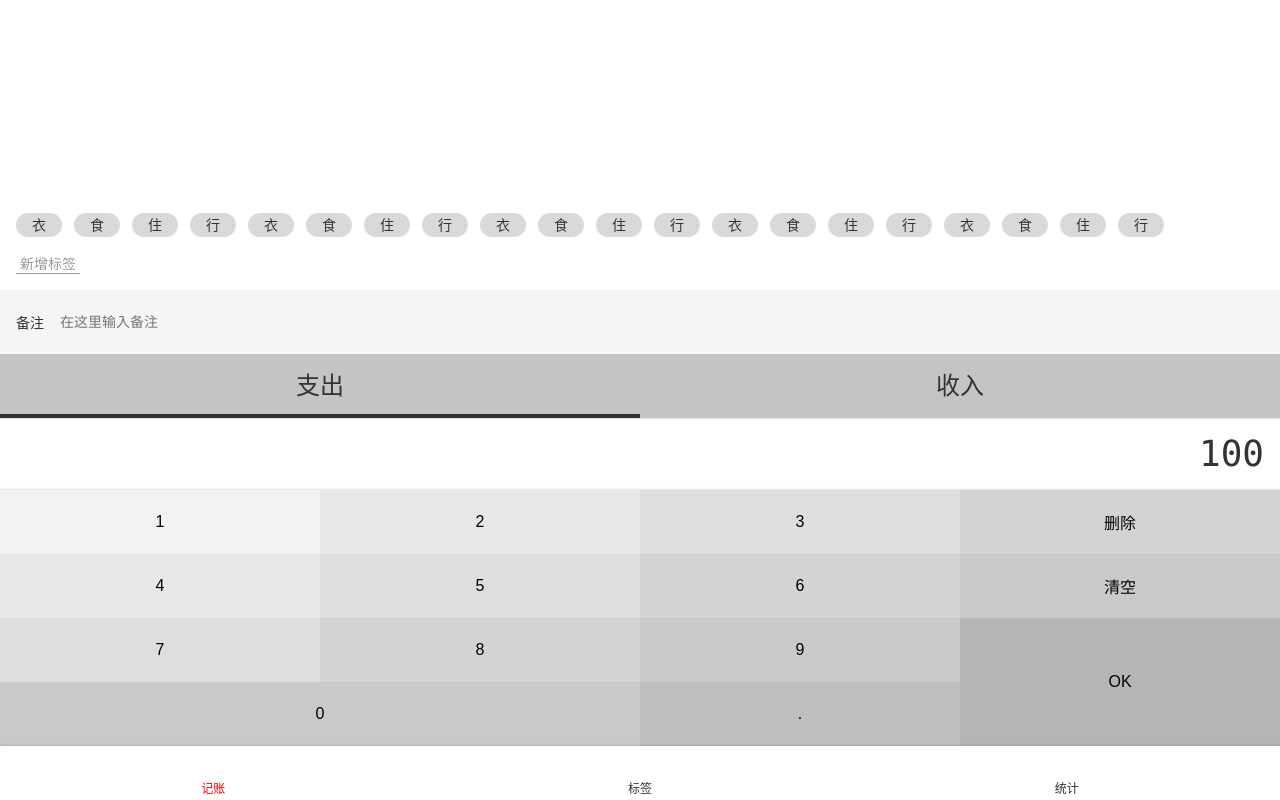
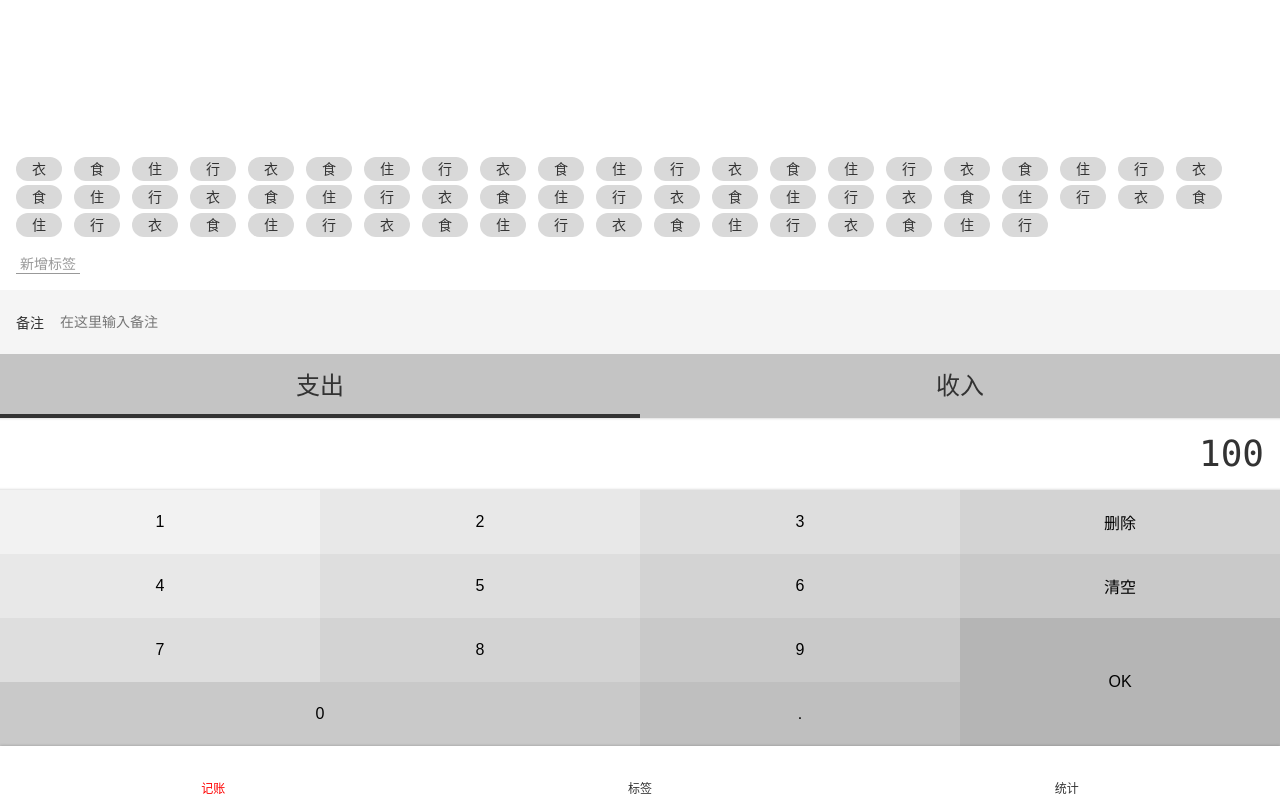
Before and after one commit to ivancgz/morney, a Vue app: page /#/money in a window 1280 px wide. Built offline with nearby package versions, Linux system fonts and the light colour scheme.

Commit message:
完成 Types 组件

```diff
--- a/src/components/Money/Tags.vue
+++ b/src/components/Money/Tags.vue
@@ -24,7 +24,46 @@
       <li>食</li>
       <li>住</li>
       <li>行</li>
-
+      <li>衣</li>
+      <li>食</li>
+      <li>住</li>
+      <li>行</li>
+      <li>衣</li>
+      <li>食</li>
+      <li>住</li>
+      <li>行</li>
+      <li>衣</li>
+      <li>食</li>
+      <li>住</li>
+      <li>行</li>
+      <li>衣</li>
+      <li>食</li>
+      <li>住</li>
+      <li>行</li>
+      <li>衣</li>
+      <li>食</li>
+      <li>住</li>
+      <li>行</li>
+      <li>衣</li>
+      <li>食</li>
+      <li>住</li>
+      <li>行</li>
+      <li>衣</li>
+      <li>食</li>
+      <li>住</li>
+      <li>行</li>
+      <li>衣</li>
+      <li>食</li>
+      <li>住</li>
+      <li>行</li>
+      <li>衣</li>
+      <li>食</li>
+      <li>住</li>
+      <li>行</li>
+      <li>衣</li>
+      <li>食</li>
+      <li>住</li>
+      <li>行</li>
     </ul>
   </div>
 </template>
@@ -42,6 +81,11 @@
     padding: 16px;
     display: flex;
     flex-direction: column-reverse;
+    overflow: auto;
+    &::-webkit-scrollbar{
+      width: 0;
+      height: 0;
+    }
     > .current {
       display: flex;
       flex-wrap: wrap;
--- a/src/components/Money/Types.vue
+++ b/src/components/Money/Types.vue
@@ -7,27 +7,20 @@
   </div>
 </template>
 
-<script lang="js">
-export default {
-  name: 'Types',
-  props: ['xxx'],
-  mounted() {
-    console.log(this.xxx);
-  },
-  data(){
-    return{
-      type: '-'  // '-'表示支出, '+'表示收入
-    }
-  },
-  methods:{
-    selectType(type){
+<script lang="ts">
+  import Vue from 'vue'
+  import {Component, Prop} from 'vue-property-decorator';
+
+  @Component
+  export default class Types extends Vue{
+    type = '-';    // '-'表示支出, '+'表示收入
+    selectType(type: string){
       if (type !== '-' && type !== '+'){
-        throw new Error('type is unknown')
+        throw new Error('type is unknown');
       }
-      this.type = type
+      this.type = type;
     }
   }
-};
 </script>
 
 <style lang="scss" scoped>
--- a/src/views/Money.vue
+++ b/src/views/Money.vue
@@ -1,7 +1,7 @@
 <template>
   <Layout class-prefix="layout">
     <NumberPad/>
-    <Types xxx="hi"/>
+    <Types :xxx="333"/>
     <Notes/>
     <Tags/>
   </Layout>
```
